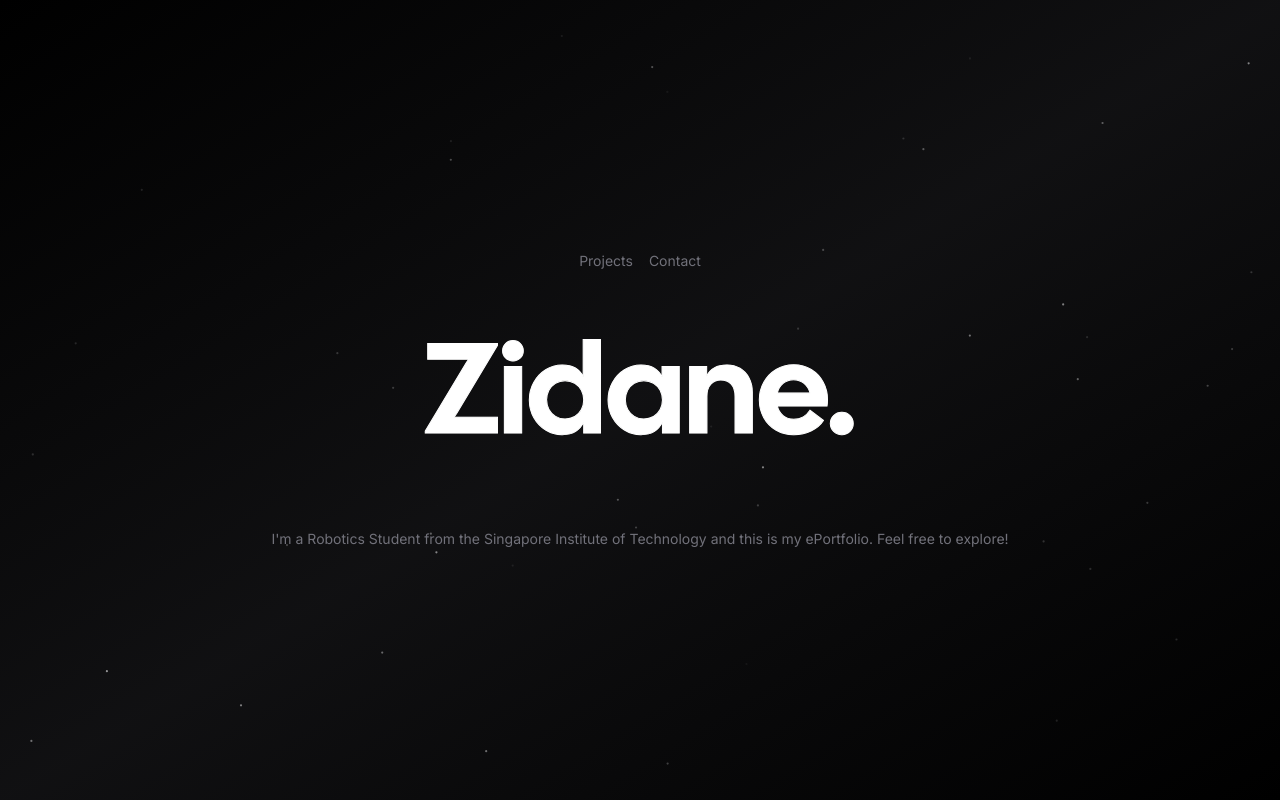
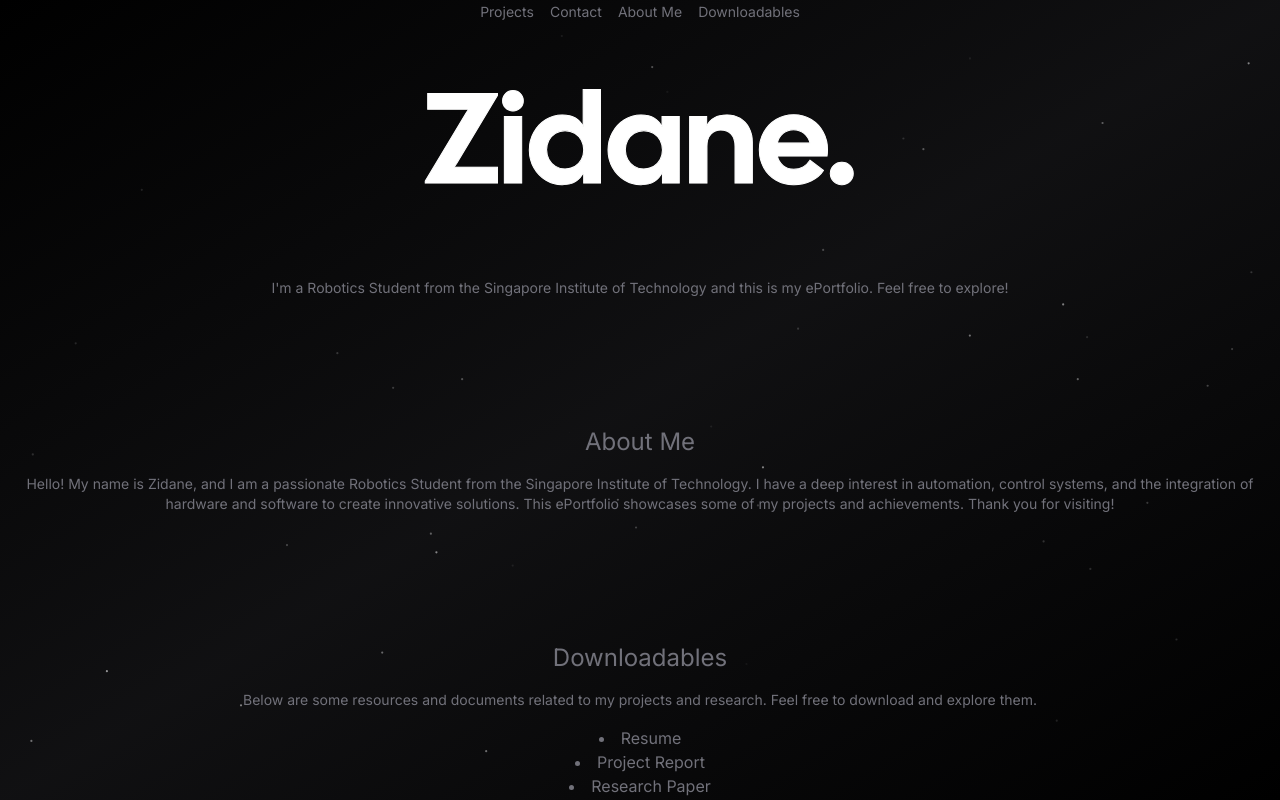
Before and after one commit to Zidamari/eportfolio-zidamari, a Next.js app: page / in a window 1280 px wide. Built offline with nearby package versions, Linux system fonts and the light colour scheme; no server answers; what tailwindcss-debug-screens would draw is missing.

Commit message:
Update page.tsx

```diff
--- a/app/page.tsx
+++ b/app/page.tsx
@@ -5,6 +5,8 @@ import Particles from "./components/particles";
 const navigation = [
   { name: "Projects", href: "/projects" },
   { name: "Contact", href: "/contact" },
+  { name: "About Me", href: "#about-me" }, // Added About Me section
+  { name: "Downloadables", href: "#downloadables" } // Added Downloadables section
 ];
 
 export default function Home() {
@@ -38,7 +40,25 @@ export default function Home() {
           I'm a Robotics Student from the Singapore Institute of Technology and this is my ePortfolio. Feel free to explore!
         </h2>
       </div>
+
+      <section id="about-me" className="my-16 text-center animate-fade-in">
+        <h2 className="text-2xl text-zinc-500 mb-4">About Me</h2>
+        <p className="text-sm text-zinc-500">
+          Hello! My name is Zidane, and I am a passionate Robotics Student from the Singapore Institute of Technology. I have a deep interest in automation, control systems, and the integration of hardware and software to create innovative solutions. This ePortfolio showcases some of my projects and achievements. Thank you for visiting!
+        </p>
+      </section>
+
+      <section id="downloadables" className="my-16 text-center animate-fade-in">
+        <h2 className="text-2xl text-zinc-500 mb-4">Downloadables</h2>
+        <p className="text-sm text-zinc-500">
+          Below are some resources and documents related to my projects and research. Feel free to download and explore them.
+        </p>
+        <ul className="list-disc list-inside text-zinc-500 mt-4">
+          <li><a href="/files/resume.pdf" className="text-zinc-500 hover:text-zinc-300">Resume</a></li>
+          <li><a href="/files/project_report.pdf" className="text-zinc-500 hover:text-zinc-300">Project Report</a></li>
+          <li><a href="/files/research_paper.pdf" className="text-zinc-500 hover:text-zinc-300">Research Paper</a></li>
+        </ul>
+      </section>
     </div>
   );
-
 }
```
